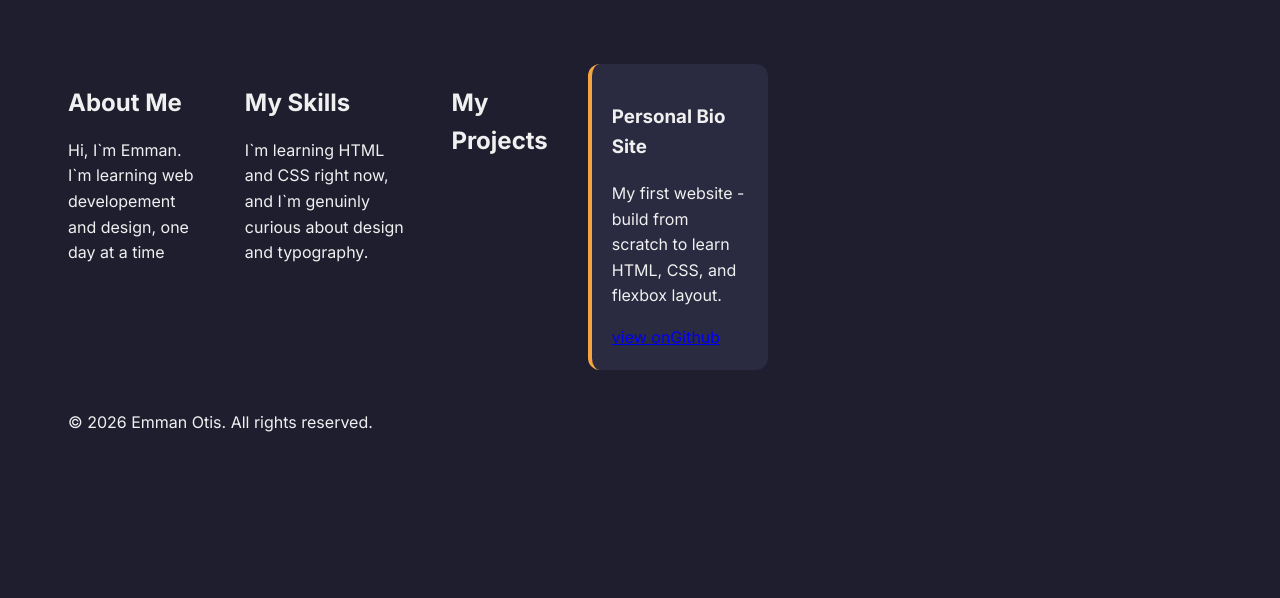
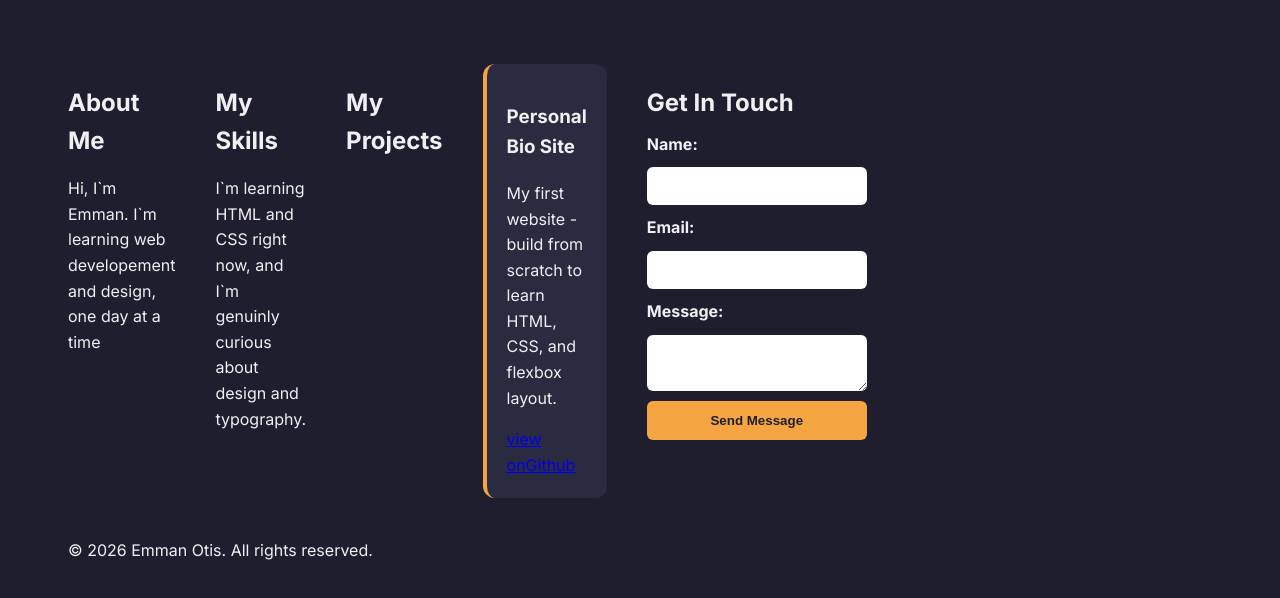
Before and after one commit to emmanotis777/Web-journey, a plain HTML site: page index.html in a window 1280 px wide. Shown: the part 102-700 px from the top of the page. Drawn offline with Linux system fonts and the light colour scheme.

Commit message:
Day 6: added styled, validation contact form

```diff
--- a/index.html
+++ b/index.html
@@ -30,6 +30,19 @@
         <a href="https://github.com/emmanotis777/web-journey" target="_blank">view onGithub</a>
         </div>
     </section>
+    <section id="contact">
+      <h2>Get In Touch</h2>
+      <form>
+        <label
+        for="name">Name:</label>
+        <input type="text" id="name" name="name" required>
+        <label for="email">Email:</label>
+        <input type="email" id="email" name="email" required>
+        <label for="message">Message:</label>
+        <textarea id="message" name="message" required></textarea>
+        <button type="submit">Send Message</button>
+      </form>
+    </section>
   </main>
   <footer><p>&copy; 2026 Emman Otis. All rights reserved.</p>
   </footer>
--- a/style.css
+++ b/style.css
@@ -57,3 +57,31 @@
 .project-card:hover {
   transform: translateY(-4px);
 }
+form {
+  display: flex;
+  flex-direction: column;
+  gap: 10px;
+}
+label {
+  font-weight: bold;
+}
+input, textarea {
+  padding: 10px;
+  border-radius: 6px;
+  border: none;
+  font-family: inherent;
+  font-size: 1rem;
+}
+button {
+  background-color: var(--accent);
+  color: #1e1e2f;
+  border: none;
+  padding: 12px;
+  border-radius: 6px;
+  font-weight: bold;
+  cursor: pointer;
+  transition: opacity 0.2s;
+}
+button:hover {
+  opacity: 0.85;
+}
```
